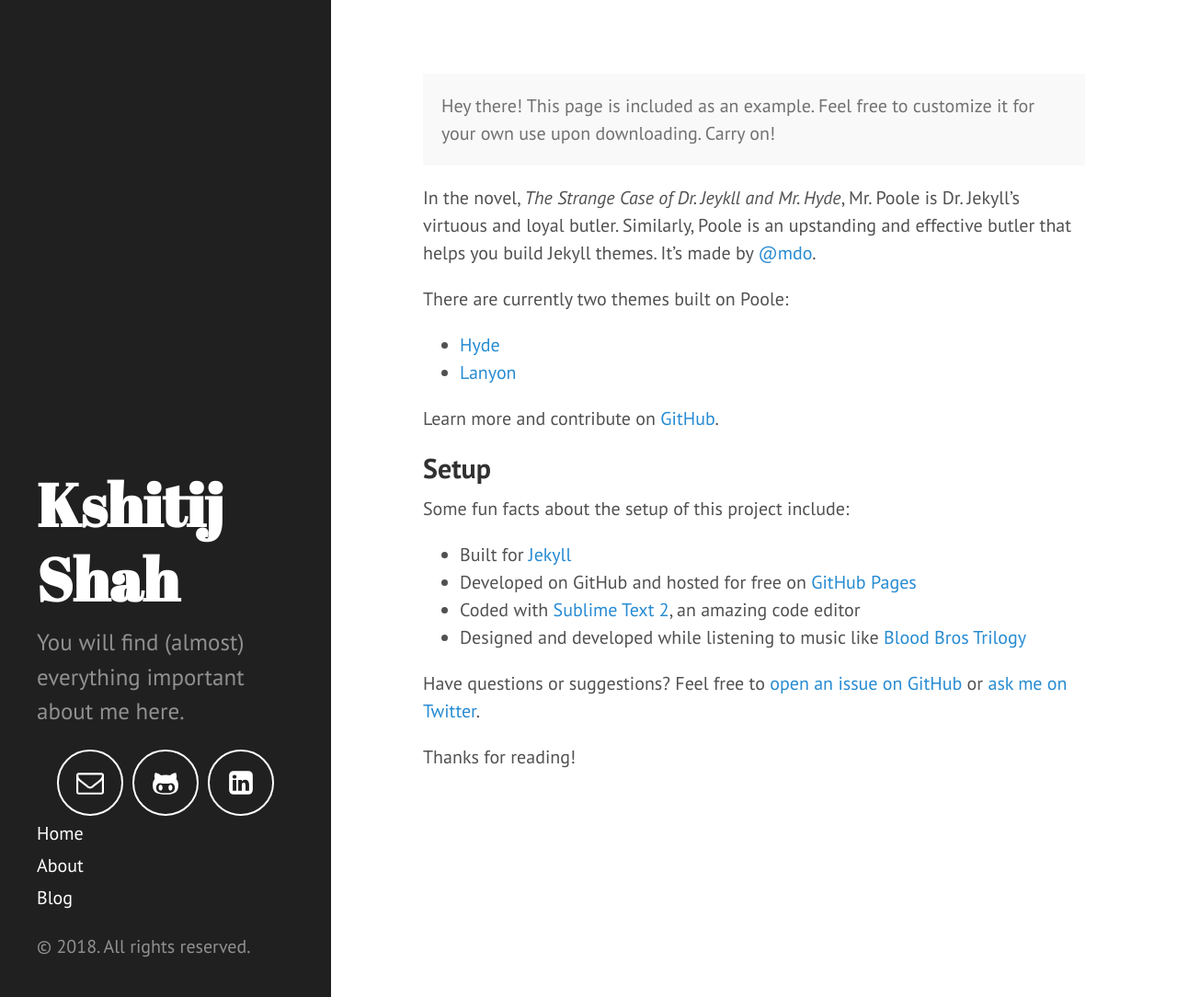
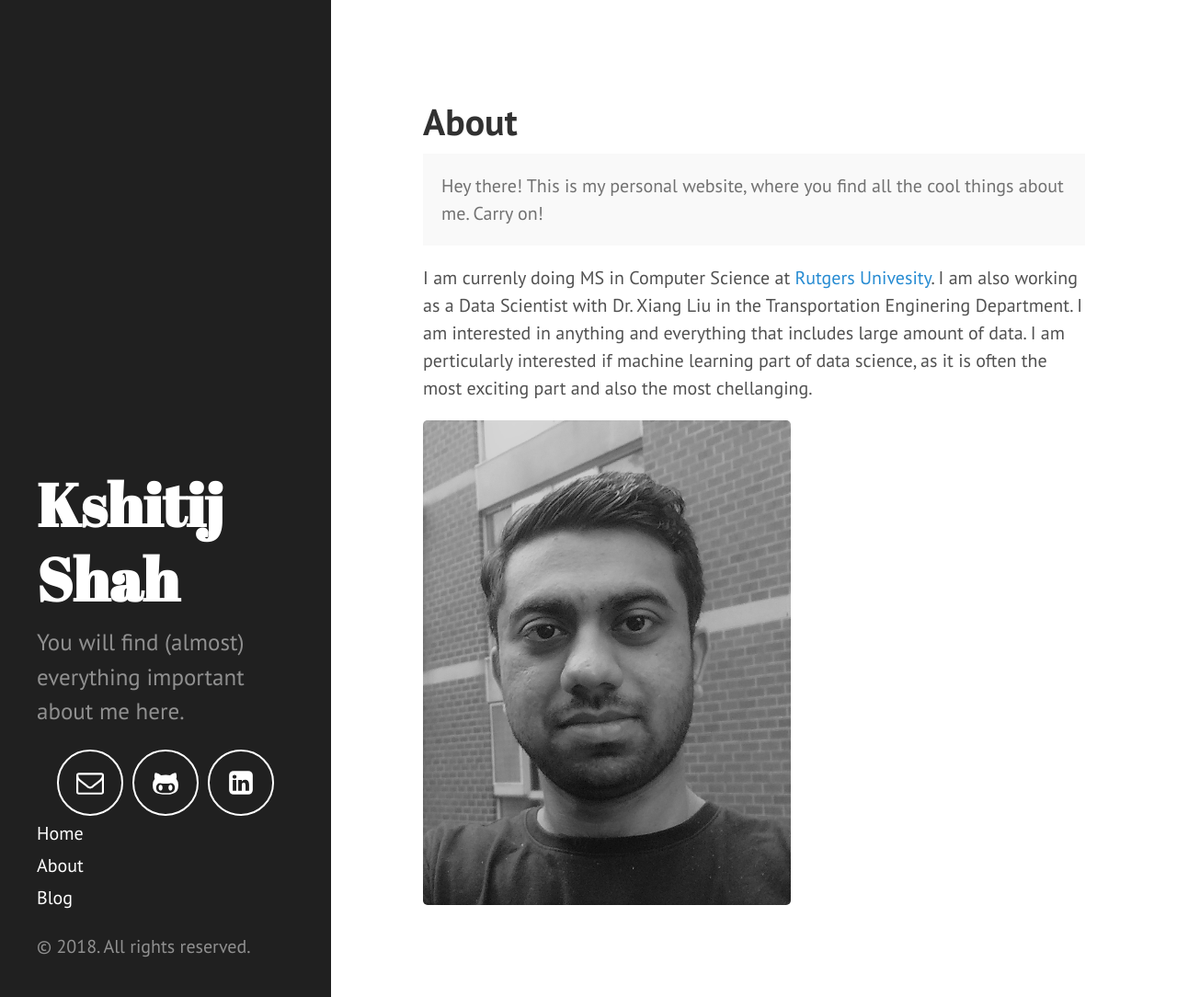
Before and after one commit to xitizzz/xitizzz.github.io, a Jekyll site: the page built from index.md, in a window 1280 px wide and 1084 px high. Shown: the whole window at 92% size. Built offline with Jekyll 4.4.1, drawn with Linux system fonts in a browser that asks for light colours; Markdown is read by kramdown in place of the engine named in the settings.

Commit message:
Update index.md

```diff
--- a/index.md
+++ b/index.md
@@ -3,29 +3,12 @@
 title: Home
 ---
 
+# About
 
 <p class="message">
-  Hey there! This page is included as an example. Feel free to customize it for your own use upon downloading. Carry on!
+  Hey there! This is my personal website, where you find all the cool things about me. Carry on!
 </p>
 
-In the novel, *The Strange Case of Dr. Jeykll and Mr. Hyde*, Mr. Poole is Dr. Jekyll's virtuous and loyal butler. Similarly, Poole is an upstanding and effective butler that helps you build Jekyll themes. It's made by [@mdo](https://twitter.com/mdo).
+I am currenly doing MS in Computer Science at [Rutgers Univesity](rutgers.edu). I am also working as a Data Scientist with Dr. Xiang Liu in the Transportation Enginering Department. I am interested in anything and everything that includes large amount of data. I am perticularly interested if machine learning part of data science, as it is often the most exciting part and also the most chellanging.
 
-There are currently two themes built on Poole:
-
-* [Hyde](http://hyde.getpoole.com)
-* [Lanyon](http://lanyon.getpoole.com)
-
-Learn more and contribute on [GitHub](https://github.com/poole).
-
-## Setup
-
-Some fun facts about the setup of this project include:
-
-* Built for [Jekyll](http://jekyllrb.com)
-* Developed on GitHub and hosted for free on [GitHub Pages](https://pages.github.com)
-* Coded with [Sublime Text 2](http://sublimetext.com), an amazing code editor
-* Designed and developed while listening to music like [Blood Bros Trilogy](https://soundcloud.com/maddecent/sets/blood-bros-series)
-
-Have questions or suggestions? Feel free to [open an issue on GitHub](https://github.com/poole/issues/new) or [ask me on Twitter](https://twitter.com/mdo).
-
-Thanks for reading!
+<img src="https://xitizzz.github.io/img/ks.jpg" alt="A picture of me" width="400">
```
